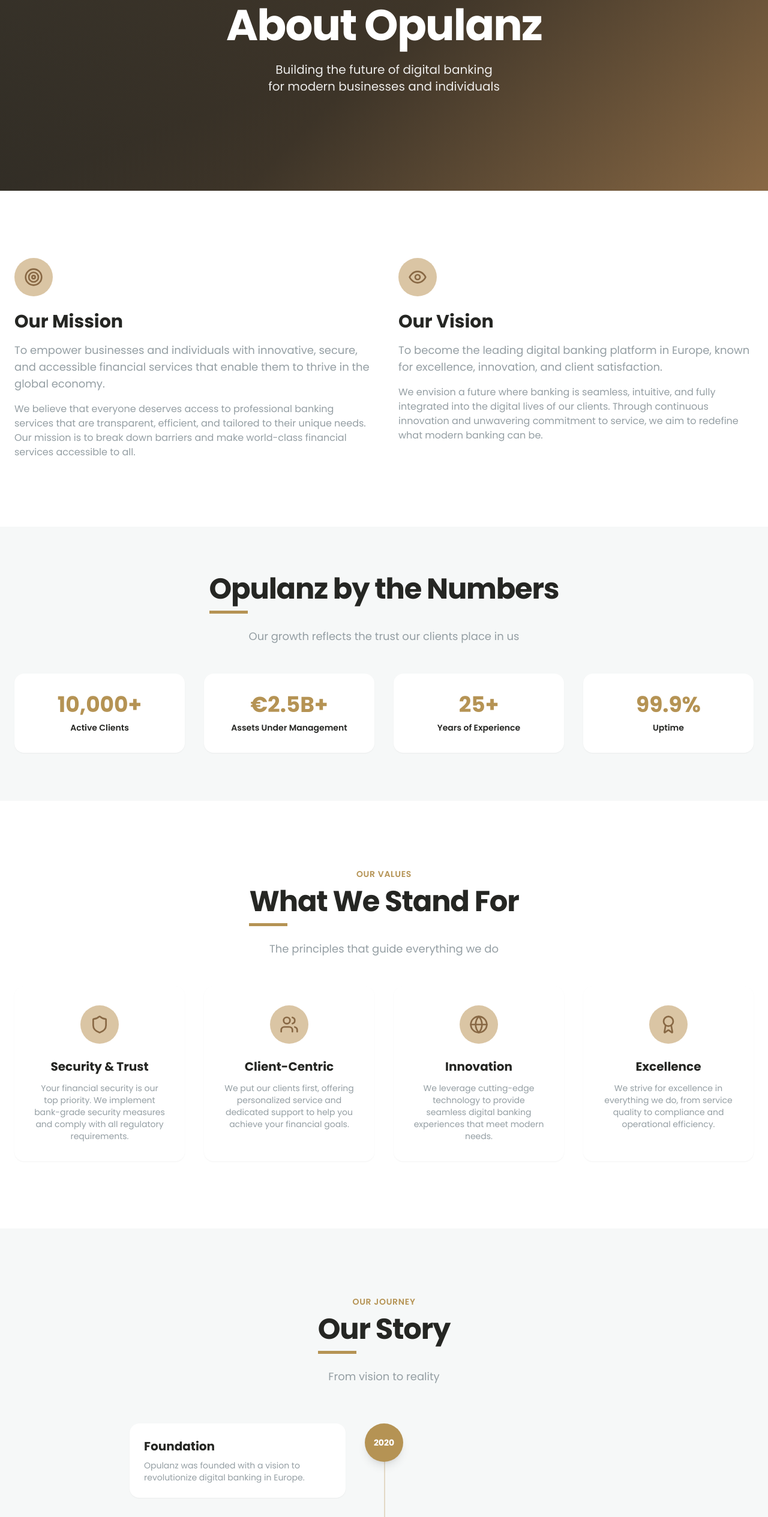
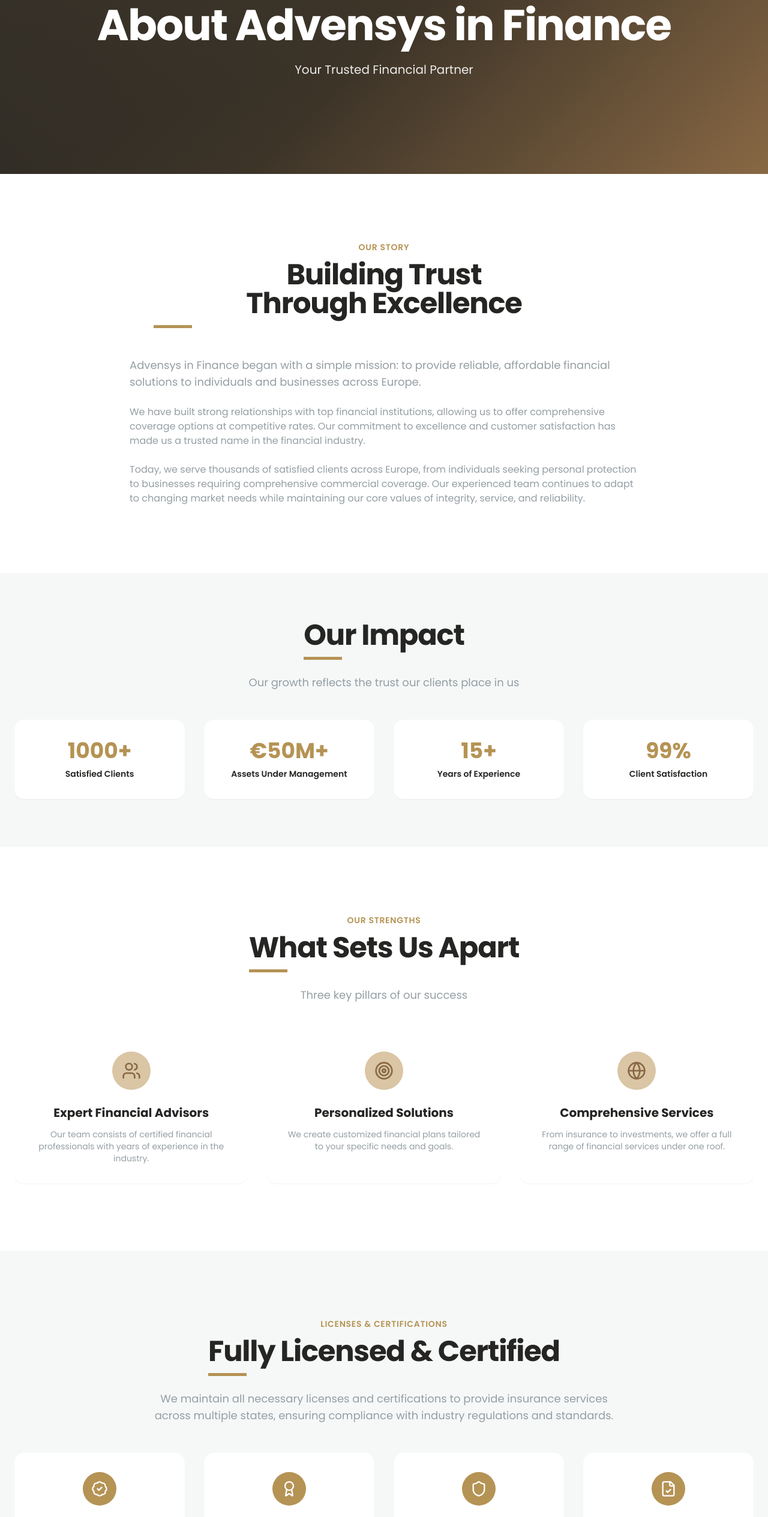
Before and after one commit to TAJKING10/opulanzbanking, a Next.js app: page /en/about in a window 1280 px wide. Shown: the part 234-2763 px from the top of the page at 60% size. Built offline with nearby package versions, Linux system fonts and the light colour scheme.

Commit message:
Chnages in about page and legal pages

```diff
--- a/app/[locale]/about/page.tsx
+++ b/app/[locale]/about/page.tsx
@@ -2,7 +2,7 @@
 
 import * as React from "react";
 import { useTranslations, useLocale } from "next-intl";
-import { Target, Eye, Award, Users, Shield, Globe, CheckCircle, TrendingUp } from "lucide-react";
+import { Target, Eye, Award, Users, Shield, Globe, CheckCircle, BadgeCheck, FileCheck, LockKeyhole } from "lucide-react";
 import { Hero } from "@/components/hero";
 import { SectionHeading } from "@/components/section-heading";
 import { Card, CardContent, CardHeader, CardTitle } from "@/components/ui/card";
@@ -13,101 +13,88 @@
   const t = useTranslations();
   const locale = useLocale();
 
-  const values = [
+  const strengths = [
     {
-      icon: Shield,
-      title: "Security & Trust",
-      description: "Your financial security is our top priority. We implement bank-grade security measures and comply with all regulatory requirements.",
+      icon: Users,
+      title: "Expert Financial Advisors",
+      description: "Our team consists of certified financial professionals with years of experience in the industry.",
     },
     {
-      icon: Users,
-      title: "Client-Centric",
-      description: "We put our clients first, offering personalized service and dedicated support to help you achieve your financial goals.",
+      icon: Target,
+      title: "Personalized Solutions",
+      description: "We create customized financial plans tailored to your specific needs and goals.",
     },
     {
       icon: Globe,
-      title: "Innovation",
-      description: "We leverage cutting-edge technology to provide seamless digital banking experiences that meet modern needs.",
+      title: "Comprehensive Services",
+      description: "From insurance to investments, we offer a full range of financial services under one roof.",
+    },
+  ];
+
+  const certifications = [
+    {
+      icon: BadgeCheck,
+      title: "State Licensed",
+      description: "State Licensed Agents",
     },
     {
       icon: Award,
-      title: "Excellence",
-      description: "We strive for excellence in everything we do, from service quality to compliance and operational efficiency.",
+      title: "Certified",
+      description: "Industry Certified Professionals",
+    },
+    {
+      icon: Shield,
+      title: "Bonded",
+      description: "Bonded & Insured Operations",
+    },
+    {
+      icon: FileCheck,
+      title: "Accredited",
+      description: "Better Business Bureau Accredited",
     },
   ];
 
   const stats = [
-    { number: "10,000+", label: "Active Clients" },
-    { number: "€2.5B+", label: "Assets Under Management" },
-    { number: "25+", label: "Years of Experience" },
-    { number: "99.9%", label: "Uptime" },
+    { number: "1000+", label: "Satisfied Clients" },
+    { number: "€50M+", label: "Assets Under Management" },
+    { number: "15+", label: "Years of Experience" },
+    { number: "99%", label: "Client Satisfaction" },
   ];
-
-  const timeline = [
-    {
-      year: "2020",
-      title: "Foundation",
-      description: "Opulanz was founded with a vision to revolutionize digital banking in Europe.",
-    },
-    {
-      year: "2021",
-      title: "Regulatory Approval",
-      description: "Received licenses and regulatory approval from authorities in Luxembourg and France.",
-    },
-    {
-      year: "2022",
-      title: "Platform Launch",
-      description: "Launched our comprehensive digital banking platform with full suite of services.",
-    },
-    {
-      year: "2023",
-      title: "Expansion",
-      description: "Expanded services to include company formation, tax advisory, and investment services.",
-    },
-    {
-      year: "2024",
-      title: "Innovation",
-      description: "Introduced AI-powered financial tools and enhanced mobile banking experience.",
-    },
-  ];
-
 
   return (
     <>
       <Hero
-        title="About Opulanz"
-        subtitle="Building the future of digital banking for modern businesses and individuals"
+        title="About Advensys in Finance"
+        subtitle="Your Trusted Financial Partner"
       />
 
-      {/* Mission & Vision */}
+      {/* Our Story */}
       <section className="bg-white py-20 md:py-28">
-        <div className="container mx-auto max-w-7xl px-6">
-          <div className="grid gap-12 lg:grid-cols-2">
-            <div>
-              <div className="mb-6 inline-flex h-16 w-16 items-center justify-center rounded-full bg-brand-goldLight">
-                <Target className="h-8 w-8 text-brand-goldDark" />
-              </div>
-              <h2 className="mb-4 text-3xl font-bold text-brand-dark">Our Mission</h2>
-              <p className="mb-4 text-lg text-brand-grayMed">
-                To empower businesses and individuals with innovative, secure, and accessible financial services that enable them to thrive in the global economy.
+        <div className="container mx-auto max-w-4xl px-6">
+          <SectionHeading
+            overline="OUR STORY"
+            title="Building Trust Through Excellence"
+            align="center"
+            className="mb-12"
+          />
+
+          <div className="prose prose-lg max-w-none">
+            <p className="text-lg text-brand-grayMed mb-6">
+              Advensys in Finance began with a simple mission: to provide reliable, affordable financial solutions
+              to individuals and businesses across Europe.
             </p>
+
+            <p className="text-brand-grayMed mb-6">
+              We have built strong relationships with top financial institutions, allowing us to offer comprehensive
+              coverage options at competitive rates. Our commitment to excellence and customer satisfaction has made
+              us a trusted name in the financial industry.
+            </p>
+
             <p className="text-brand-grayMed">
-                We believe that everyone deserves access to professional banking services that are transparent, efficient, and tailored to their unique needs. Our mission is to break down barriers and make world-class financial services accessible to all.
+              Today, we serve thousands of satisfied clients across Europe, from individuals seeking personal
+              protection to businesses requiring comprehensive commercial coverage. Our experienced team continues
+              to adapt to changing market needs while maintaining our core values of integrity, service, and reliability.
             </p>
-            </div>
-
-            <div>
-              <div className="mb-6 inline-flex h-16 w-16 items-center justify-center rounded-full bg-brand-goldLight">
-                <Eye className="h-8 w-8 text-brand-goldDark" />
-              </div>
-              <h2 className="mb-4 text-3xl font-bold text-brand-dark">Our Vision</h2>
-              <p className="mb-4 text-lg text-brand-grayMed">
-                To become the leading digital banking platform in Europe, known for excellence, innovation, and client satisfaction.
-              </p>
-              <p className="text-brand-grayMed">
-                We envision a future where banking is seamless, intuitive, and fully integrated into the digital lives of our clients. Through continuous innovation and unwavering commitment to service, we aim to redefine what modern banking can be.
-              </p>
-            </div>
           </div>
         </div>
       </section>
@@ -116,7 +103,7 @@
       <section className="bg-brand-off py-20">
         <div className="container mx-auto max-w-7xl px-6">
           <SectionHeading
-            title="Opulanz by the Numbers"
+            title="Our Impact"
             description="Our growth reflects the trust our clients place in us"
             align="center"
             className="mb-12"
@@ -139,20 +126,20 @@
         </div>
       </section>
 
-      {/* Core Values */}
+      {/* Our Strengths */}
       <section className="bg-white py-20 md:py-28">
         <div className="container mx-auto max-w-7xl px-6">
           <SectionHeading
-            overline="OUR VALUES"
-            title="What We Stand For"
-            description="The principles that guide everything we do"
+            overline="OUR STRENGTHS"
+            title="What Sets Us Apart"
+            description="Three key pillars of our success"
             align="center"
             className="mb-12"
           />
 
-          <div className="grid gap-8 md:grid-cols-2 lg:grid-cols-4">
-            {values.map((value, index) => {
-              const Icon = value.icon;
+          <div className="grid gap-8 md:grid-cols-3">
+            {strengths.map((strength, index) => {
+              const Icon = strength.icon;
               return (
                 <Card key={index} className="card-hover border-none text-center">
                   <CardContent className="p-8">
@@ -160,10 +147,10 @@
                       <Icon className="h-8 w-8 text-brand-goldDark" />
                     </div>
                     <h3 className="mb-3 text-xl font-bold text-brand-dark">
-                      {value.title}
+                      {strength.title}
                     </h3>
                     <p className="text-sm text-brand-grayMed">
-                      {value.description}
+                      {strength.description}
                     </p>
                   </CardContent>
                 </Card>
@@ -173,64 +160,46 @@
         </div>
       </section>
 
-      {/* Timeline */}
+      {/* Licenses & Certifications */}
       <section className="bg-brand-off py-20 md:py-28">
-        <div className="container mx-auto max-w-4xl px-6">
+        <div className="container mx-auto max-w-7xl px-6">
           <SectionHeading
-            overline="OUR JOURNEY"
-            title="Our Story"
-            description="From vision to reality"
+            overline="LICENSES & CERTIFICATIONS"
+            title="Fully Licensed & Certified"
+            description="We maintain all necessary licenses and certifications to provide insurance services across multiple states, ensuring compliance with industry regulations and standards."
             align="center"
-            className="mb-16"
+            className="mb-12"
           />
 
-          <div className="relative">
-            {/* Timeline Line */}
-            <div className="absolute left-8 top-0 bottom-0 w-0.5 bg-brand-gold/30 md:left-1/2" />
-
-            {/* Timeline Items */}
-            <div className="space-y-12">
-              {timeline.map((item, index) => (
-                <div
-                  key={index}
-                  className={`relative flex items-start gap-8 ${
-                    index % 2 === 0 ? "md:flex-row" : "md:flex-row-reverse"
-                  }`}
-                >
-                  {/* Year Badge */}
-                  <div className="relative z-10 flex h-16 w-16 flex-shrink-0 items-center justify-center rounded-full bg-brand-gold text-white shadow-lg md:absolute md:left-1/2 md:-translate-x-1/2">
-                    <span className="text-sm font-bold">{item.year}</span>
+          <div className="grid gap-8 md:grid-cols-2 lg:grid-cols-4">
+            {certifications.map((cert, index) => {
+              const Icon = cert.icon;
+              return (
+                <Card key={index} className="border-none text-center shadow-sm">
+                  <CardContent className="p-8">
+                    <div className="mb-4 inline-flex h-14 w-14 items-center justify-center rounded-full bg-brand-gold text-white">
+                      <Icon className="h-7 w-7" />
                     </div>
-
-                  {/* Content */}
-                  <div className={`flex-1 ${index % 2 === 0 ? "md:pr-24" : "md:pl-24"}`}>
-                    <Card className="border-none shadow-sm">
-                      <CardContent className="p-6">
-                        <h3 className="mb-2 text-xl font-bold text-brand-dark">
-                          {item.title}
+                    <h3 className="mb-2 text-lg font-bold text-brand-dark">
+                      {cert.title}
                     </h3>
                     <p className="text-sm text-brand-grayMed">
-                          {item.description}
+                      {cert.description}
                     </p>
                   </CardContent>
                 </Card>
-                  </div>
-
-                  {/* Spacer for alternating layout */}
-                  <div className="hidden flex-1 md:block" />
-                </div>
-              ))}
-            </div>
+              );
+            })}
           </div>
         </div>
       </section>
 
       {/* Why Choose Us */}
-      <section className="bg-brand-off py-20 md:py-28">
+      <section className="bg-white py-20 md:py-28">
         <div className="container mx-auto max-w-4xl px-6">
           <SectionHeading
-            title="Why Choose Opulanz?"
-            description="What sets us apart from traditional banks"
+            title="Why Choose Advensys?"
+            description="What makes us your trusted financial partner"
             align="center"
             className="mb-12"
           />
@@ -238,28 +207,28 @@
           <div className="space-y-6">
             {[
               {
-                title: "Fully Digital Experience",
-                description: "Open accounts, transfer money, and manage your finances entirely online with our intuitive platform.",
+                title: "Expert Financial Advisors",
+                description: "Our team of certified financial professionals brings years of industry experience to help you make informed decisions.",
               },
               {
-                title: "Competitive Pricing",
-                description: "Transparent fees with no hidden charges. We offer some of the most competitive rates in the market.",
+                title: "Personalized Service",
+                description: "We take the time to understand your unique situation and create customized financial solutions that align with your goals.",
               },
               {
-                title: "Multi-Currency Support",
-                description: "Hold and transact in multiple currencies with competitive exchange rates and low transfer fees.",
+                title: "Comprehensive Coverage",
+                description: "From insurance to investment advisory and banking intermediation, we provide a full suite of financial services.",
               },
               {
-                title: "Expert Advisory Services",
-                description: "Access professional advice on tax, accounting, investment, and business formation from our team of experts.",
+                title: "Strong Industry Relationships",
+                description: "Our partnerships with top financial institutions allow us to offer competitive rates and comprehensive options.",
+              },
+              {
+                title: "Commitment to Excellence",
+                description: "We maintain the highest standards of integrity, service, and reliability in everything we do.",
               },
               {
                 title: "Regulatory Compliance",
-                description: "Fully licensed and regulated, ensuring your funds are protected and operations are compliant.",
-              },
-              {
-                title: "24/7 Support",
-                description: "Our dedicated support team is available around the clock to assist you with any questions or issues.",
+                description: "Fully licensed and certified, we ensure all operations meet industry regulations and standards.",
               },
             ].map((benefit, index) => (
               <Card key={index} className="border-none">
@@ -289,7 +258,7 @@
             Ready to Get Started?
           </h2>
           <p className="mx-auto mb-10 max-w-2xl text-balance text-lg text-white/90">
-            Join thousands of businesses and individuals who trust Opulanz for their banking needs.
+            Join thousands of individuals and businesses across Europe who trust Advensys for their financial needs.
           </p>
           <div className="flex flex-col items-center justify-center gap-4 sm:flex-row">
             <Button
```
Also changed, not shown: app/[locale]/legal/privacy/page.tsx (+74 -115 lines), app/[locale]/legal/terms/page.tsx (+57 -100 lines). Lines whose indentation alone changed are shown as unchanged.
